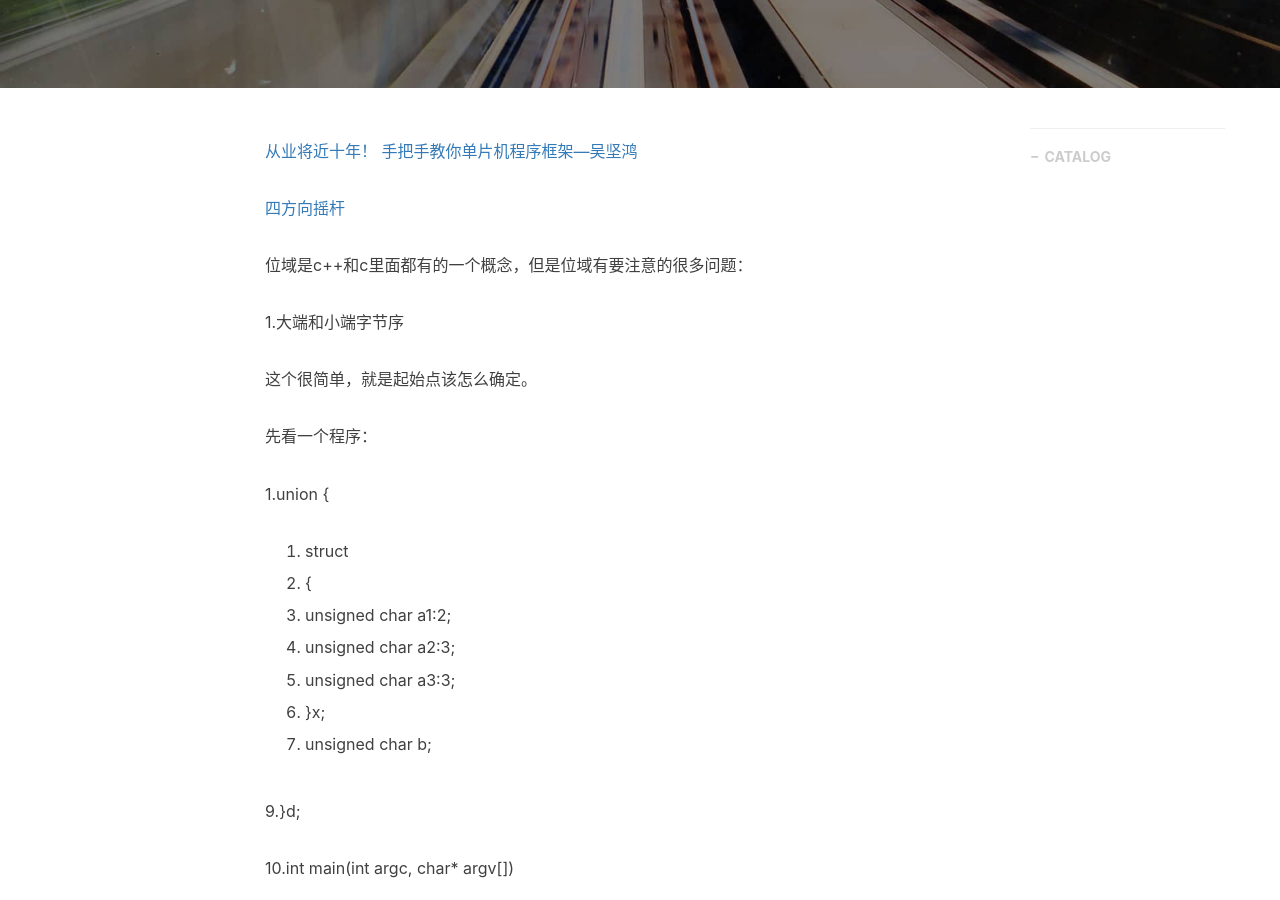
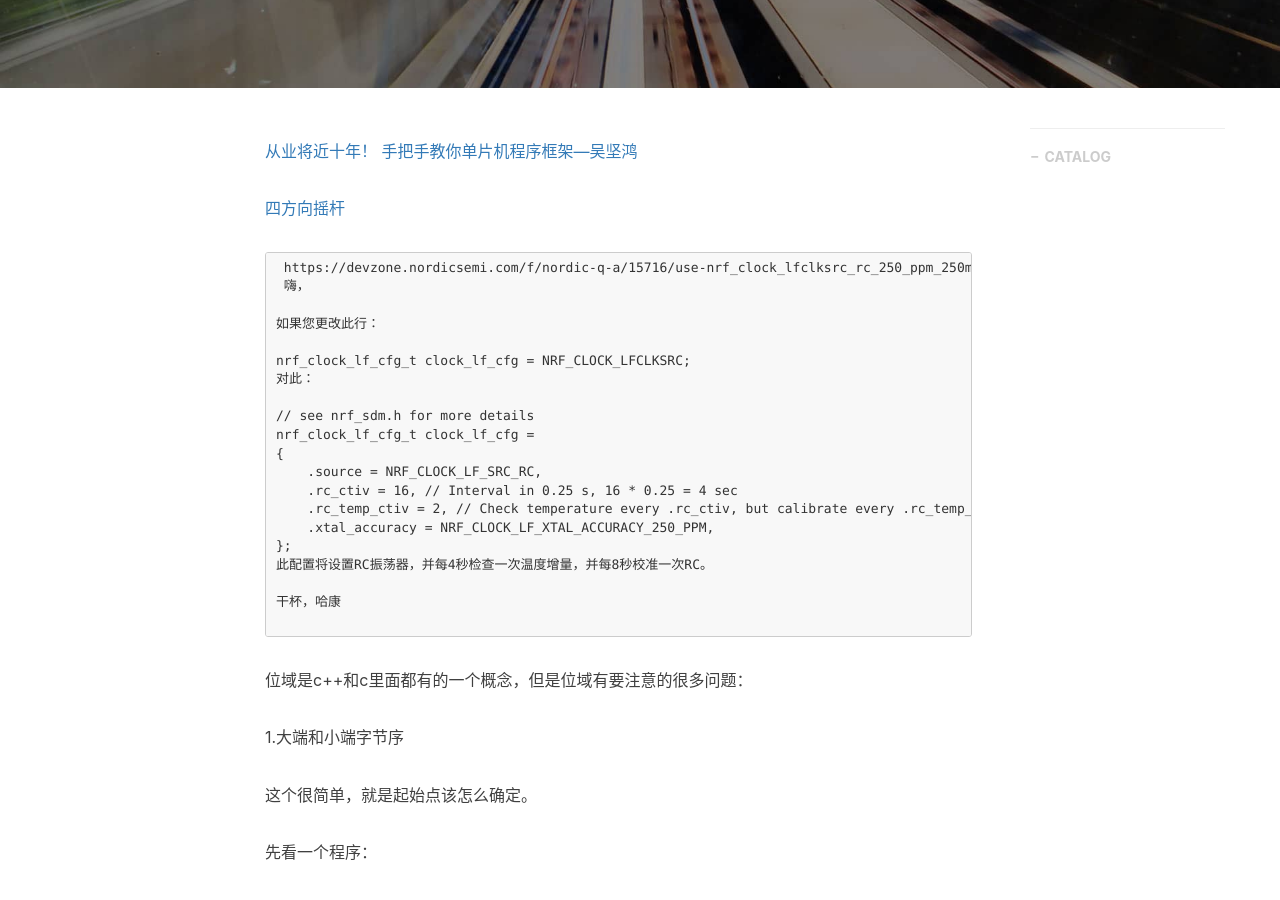
Before and after one commit to gary-robotics/dlward, a Jekyll site: the page built from _posts/2018-10-07-单片机框架-2018.markdown, in a window 1280 px wide and 900 px high, scrolled down 435 px. Built offline with Jekyll 4.4.1, drawn with Linux system fonts in a browser that asks for light colours; nearby versions of some CDN libraries; comment, search, counter and statistics services are not loaded.

Commit message:
Update 2018-10-07-单片机框架-2018.markdown

````diff
--- a/_posts/2018-10-07-单片机框架-2018.markdown
+++ b/_posts/2018-10-07-单片机框架-2018.markdown
@@ -15,8 +15,28 @@ tags:                               #标签
 
 [四方向摇杆](https://blog.csdn.net/xufeng0991/article/details/75141161)
 
+ ```
+ https://devzone.nordicsemi.com/f/nordic-q-a/15716/use-nrf_clock_lfclksrc_rc_250_ppm_250ms_calibration/59995#59995
+ 嗨，
 
+如果您更改此行：
 
+nrf_clock_lf_cfg_t clock_lf_cfg = NRF_CLOCK_LFCLKSRC;
+对此：
+
+// see nrf_sdm.h for more details
+nrf_clock_lf_cfg_t clock_lf_cfg =
+{
+    .source = NRF_CLOCK_LF_SRC_RC,
+    .rc_ctiv = 16, // Interval in 0.25 s, 16 * 0.25 = 4 sec
+    .rc_temp_ctiv = 2, // Check temperature every .rc_ctiv, but calibrate every .rc_temp_ctiv
+    .xtal_accuracy = NRF_CLOCK_LF_XTAL_ACCURACY_250_PPM,
+};
+此配置将设置RC振荡器，并每4秒检查一次温度增量，并每8秒校准一次RC。
+
+干杯，哈康
+
+ ```
 
 
 位域是c++和c里面都有的一个概念，但是位域有要注意的很多问题：
````
